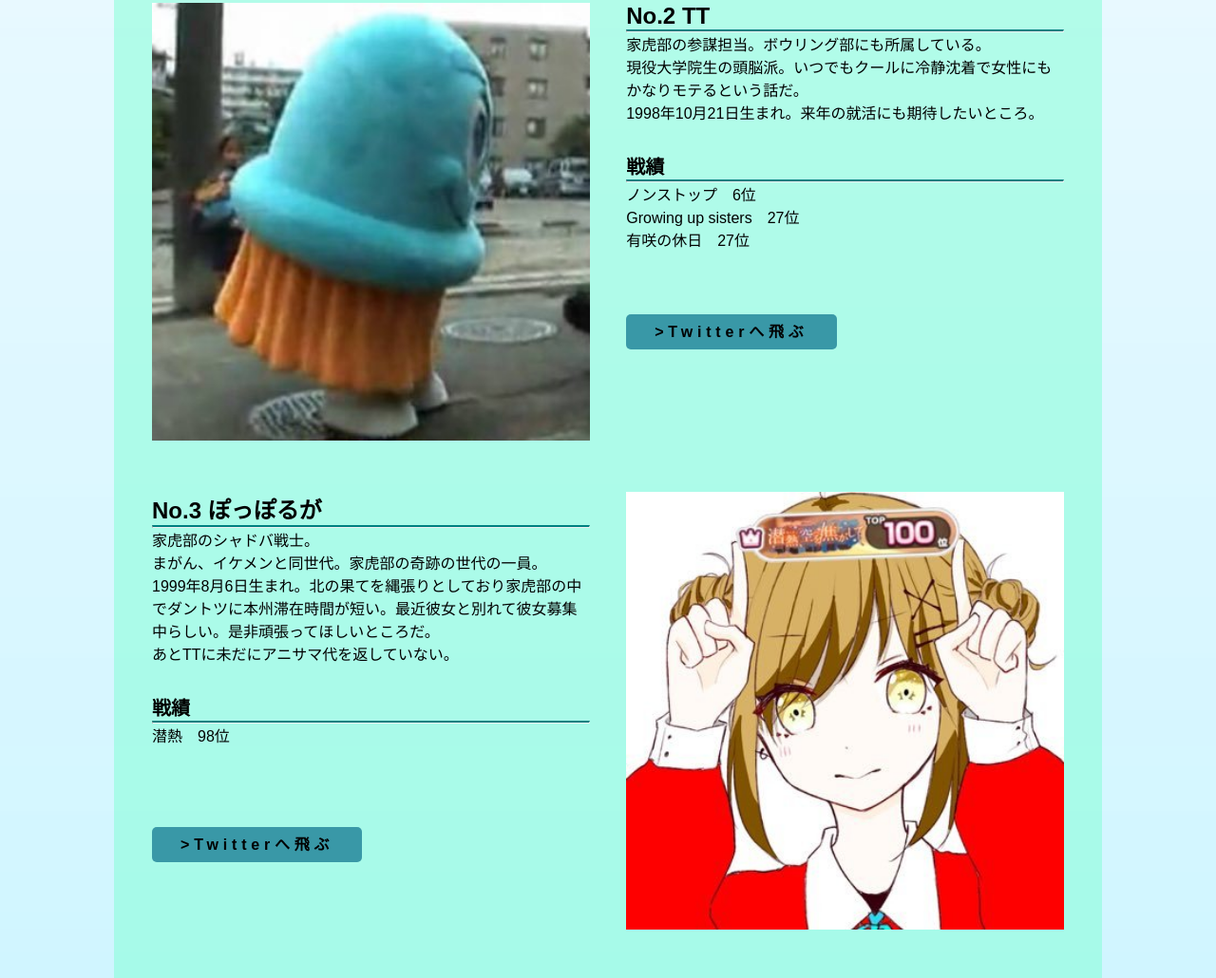
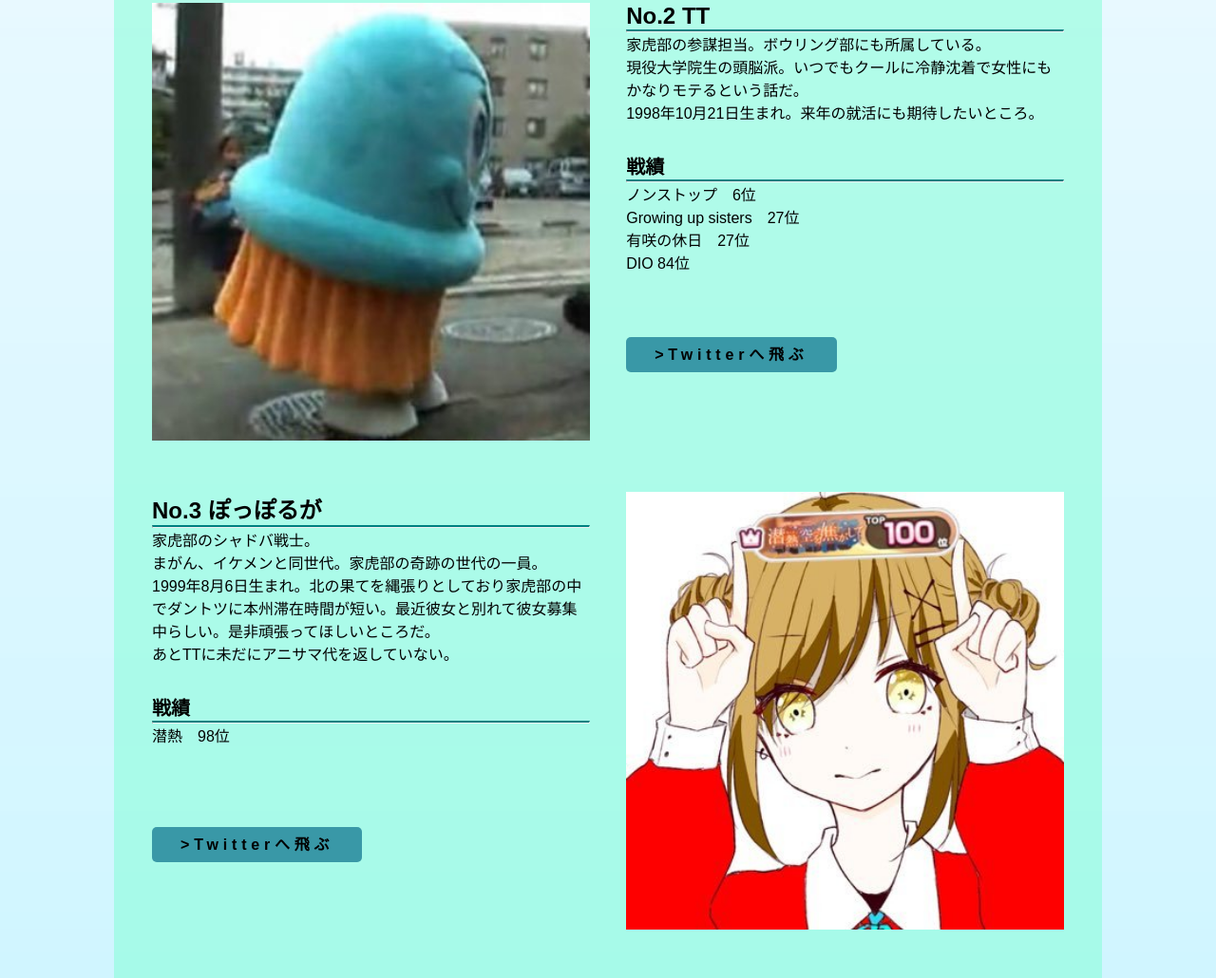
Before and after one commit to nikka0129/nikkas, a plain HTML site: page profile.html in a window 1280 px wide. Shown: the part 1116-2146 px from the top of the page at 95% size. Drawn offline with Linux system fonts and the light colour scheme.

Commit message:
Update profile.html

```diff
--- a/profile.html
+++ b/profile.html
@@ -66,6 +66,7 @@
                     <p>ノンストップ　6位</p>
                     <p>Growing up sisters　27位</p>
                     <p> 有咲の休日　27位</p>
+                    <p>DIO 84位</p>
                     <br>
                     <br>
                     <br>
```
